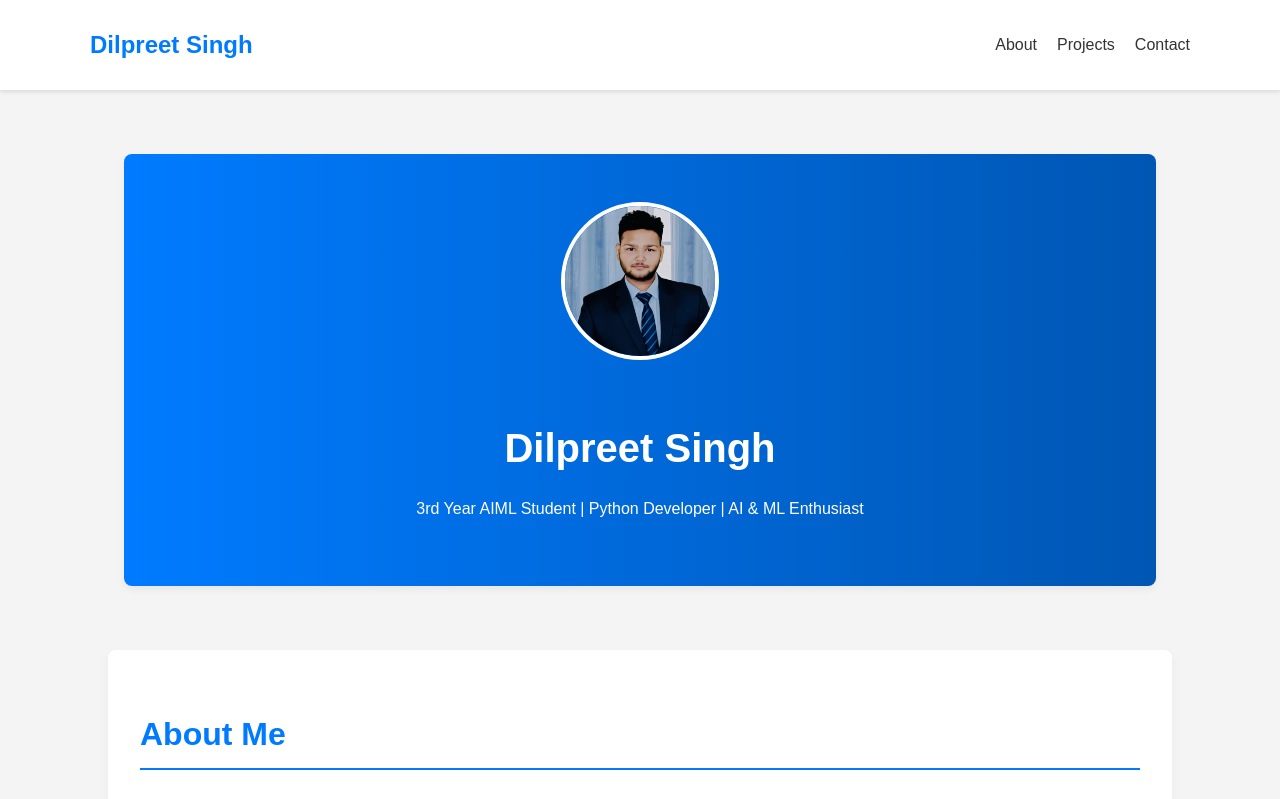
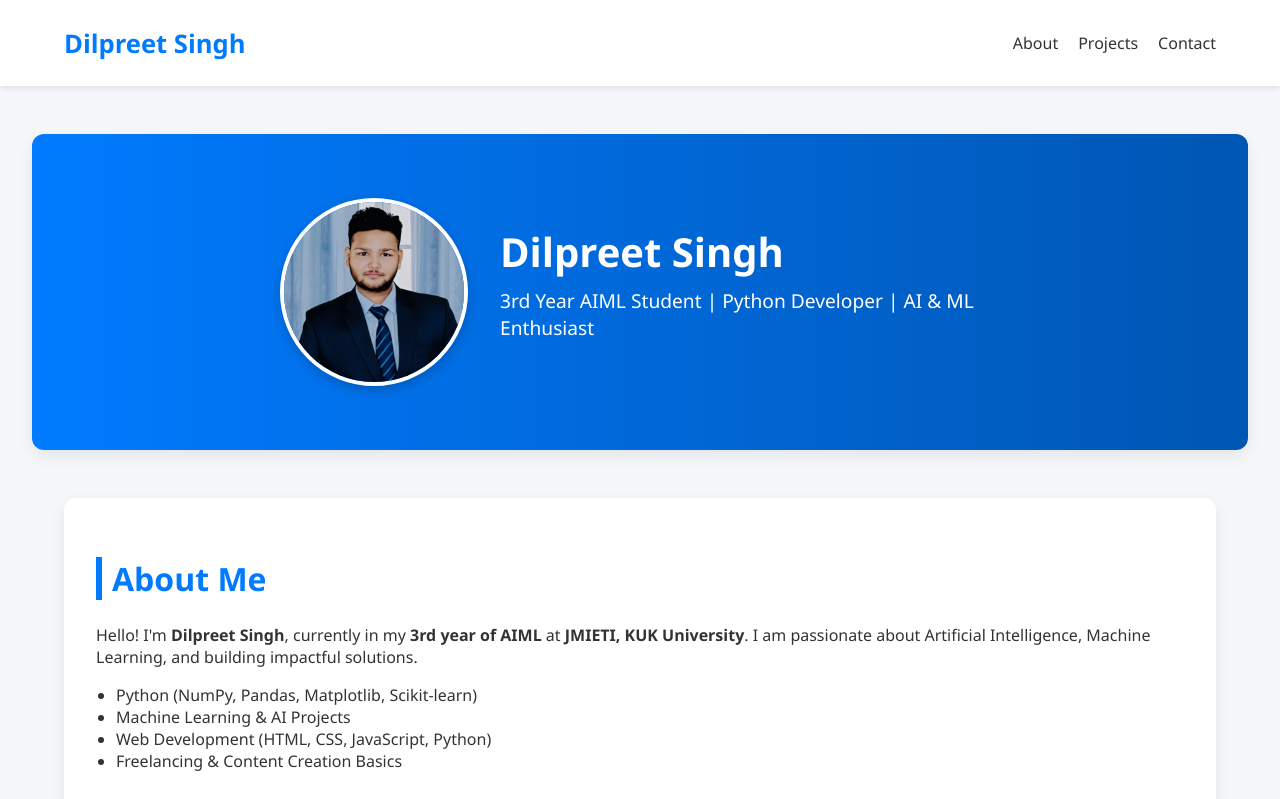
Before and after one commit to DilpreetSingh-rgb/bio1, a plain HTML site: page index.html in a window 1280 px wide. Shown: the top 799 px of the page. Drawn offline with Linux system fonts and the light colour scheme.

Commit message:
Update style.css

```diff
--- a/style.css
+++ b/style.css
@@ -1,34 +1,30 @@
-/* General Body Styles */
+/* General Styles */
 body {
-  font-family: Arial, sans-serif;
+  font-family: "Segoe UI", Tahoma, Geneva, Verdana, sans-serif;
   margin: 0;
   padding: 0;
-  background: #f4f4f4;
+  background: #f5f7fa;
   color: #333;
-  line-height: 1.6;
 }
 
-/* Header and Navigation */
+/* Header */
 header {
   background: #fff;
-  padding: 1rem 0;
-  box-shadow: 0 2px 4px rgba(0,0,0,0.1);
+  padding: 1rem 5%;
+  box-shadow: 0 2px 6px rgba(0,0,0,0.1);
   position: sticky;
   top: 0;
   z-index: 1000;
 }
 
 nav {
-  width: 90%;
-  max-width: 1100px;
-  margin: 0 auto;
   display: flex;
   justify-content: space-between;
   align-items: center;
 }
 
 .logo {
-  font-size: 1.5rem;
+  font-size: 1.6rem;
   font-weight: bold;
   color: #007BFF;
 }
@@ -43,7 +39,7 @@ nav {
   text-decoration: none;
   color: #333;
   font-weight: 500;
-  transition: color 0.3s ease;
+  transition: color 0.3s;
 }
 
 .nav-links a:hover {
@@ -52,45 +48,60 @@ nav {
 
 /* Hero Section */
 #hero {
-  text-align: center;
-  padding: 3rem 1rem;
+  display: flex;
+  justify-content: center;
+  align-items: center;
+  gap: 2rem;
+  padding: 4rem 5%;
   background: linear-gradient(to right, #007BFF, #0056b3);
   color: #fff;
 }
 
 #hero img {
-  width: 150px;
-  height: 150px;
+  width: 180px;
+  height: 180px;
   border-radius: 50%;
   border: 4px solid #fff;
-  margin-bottom: 1rem;
+  box-shadow: 0 4px 12px rgba(0,0,0,0.2);
 }
 
-h1, h2 {
-  margin-bottom: 1rem;
+#hero .hero-text {
+  max-width: 500px;
 }
 
-h1 {
+#hero h1 {
   font-size: 2.5rem;
+  margin: 0;
+}
+
+#hero p {
+  font-size: 1.2rem;
+  margin-top: 0.5rem;
+}
+
+/* Section Design */
+section {
+  width: 85%;
+  max-width: 1100px;
+  margin: 3rem auto;
+  padding: 2rem;
+  background: #fff;
+  border-radius: 12px;
+  box-shadow: 0 6px 16px rgba(0,0,0,0.08);
 }
 
 h2 {
   font-size: 2rem;
   color: #007BFF;
-  border-bottom: 2px solid #007BFF;
-  padding-bottom: 0.5rem;
-  margin-bottom: 2rem;
+  border-left: 6px solid #007BFF;
+  padding-left: 10px;
+  margin-bottom: 1.5rem;
 }
 
-/* Sections */
-section {
-  width: 90%;
-  max-width: 1000px;
-  margin: 4rem auto;
-  padding: 2rem;
-  background: #fff;
-  border-radius: 8px;
-  box-shadow: 0 4px 8px rgba(0,0,0,0.05);
+/* About Section */
+#about ul {
+  margin-top: 1rem;
+  padding-left: 20px;
 }
 
 /* Projects Section */
@@ -101,16 +112,16 @@ section {
 }
 
 .project-card {
-  border: 1px solid #ddd;
+  background: #f9f9f9;
   padding: 1.5rem;
-  border-radius: 8px;
-  background: #fafafa;
-  transition: transform 0.3s ease, box-shadow 0.3s ease;
+  border-radius: 10px;
+  border: 1px solid #e0e0e0;
+  transition: transform 0.3s, box-shadow 0.3s;
 }
 
 .project-card:hover {
-  transform: translateY(-5px);
-  box-shadow: 0 8px 16px rgba(0,0,0,0.1);
+  transform: translateY(-6px);
+  box-shadow: 0 8px 20px rgba(0,0,0,0.1);
 }
 
 /* Contact Section */
@@ -122,12 +133,12 @@ section {
   display: inline-block;
   background: #007BFF;
   color: #fff;
-  padding: 12px 24px;
+  padding: 12px 28px;
+  margin: 10px;
+  border-radius: 6px;
+  font-weight: bold;
   text-decoration: none;
-  border-radius: 5px;
-  font-weight: bold;
-  transition: background 0.3s ease;
-  margin: 5px;
+  transition: background 0.3s;
 }
 
 .contact-btn:hover {
@@ -136,18 +147,20 @@ section {
 
 /* Footer */
 footer {
+  background: #333;
+  color: #fff;
   text-align: center;
   padding: 1.5rem 0;
-  background: #333;
-  color: #fff;
+  margin-top: 2rem;
 }
 
 /* Responsive */
 @media (max-width: 768px) {
-  .nav-links {
-    display: none;
+  #hero {
+    flex-direction: column;
+    text-align: center;
   }
-  h1 {
-    font-size: 2rem;
+  #hero img {
+    margin-bottom: 1rem;
   }
 }
```
